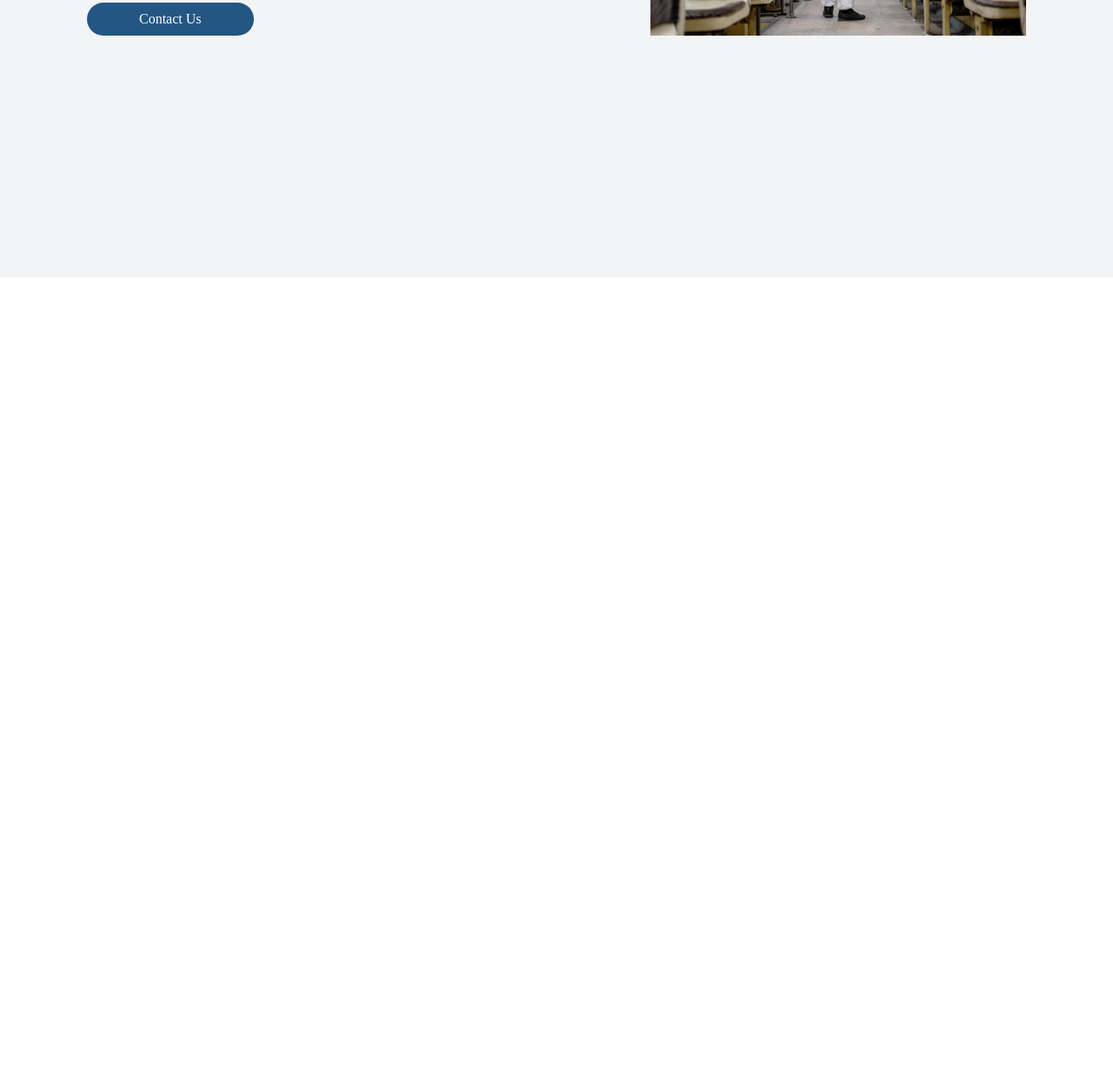
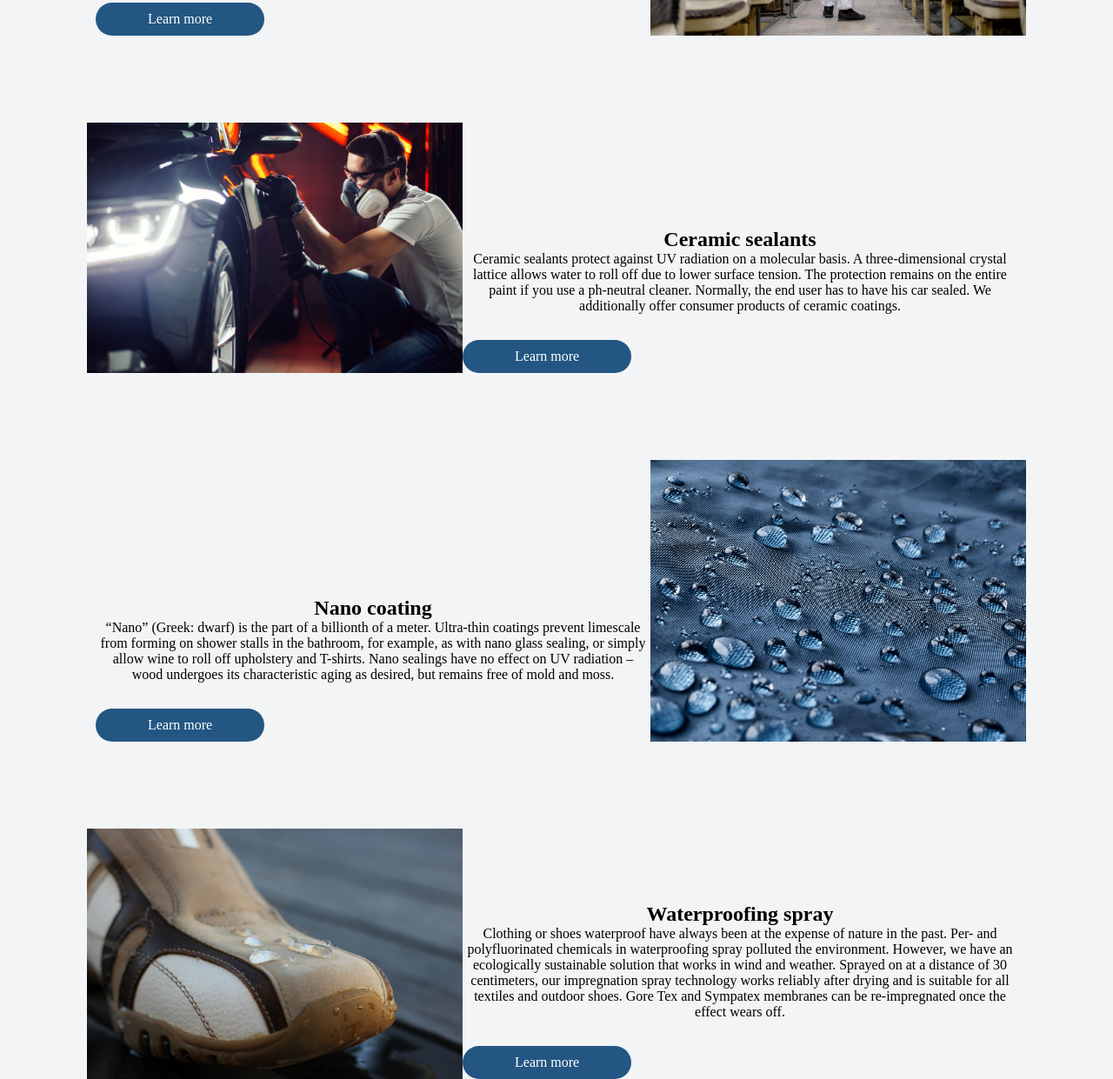
Before and after one commit to MohamedDiaa/Website-project, a plain HTML site: page index.html in a window 1280 px wide. Shown: the part 1627-2868 px from the top of the page at 87% size. Before the commit the page ends 1946 px from the top, so only its background shows below. Drawn offline with Linux system fonts and the light colour scheme.

Commit message:
fill content in section 3

```diff
--- a/index.html
+++ b/index.html
@@ -77,14 +77,74 @@
 
             <div class="Left">
                 <h1>Antimicrobial coatings</h1>
-                <p>The Corona pandemic with increasing confirmed cases challenges us. New hygiene concepts are needed. Before Covid-19 in mid-March, simple cleaning and disinfection was sufficient. But shortly after wiping, new colonization can occur. 99% of the time, a surface is exposed to viruses and germs until the next disinfection occurs. What if there was a surface that could defend itself against certain viruses around the clock? Our antimicrobial coating inactivates the Sars cov-2 coronavirus 10x faster, providing additional protection against the communicable disease.
+                <p>The Corona pandemic with increasing confirmed cases challenges us. New hygiene concepts are needed.
+                    Before Covid-19 in mid-March, simple cleaning and disinfection was sufficient. But shortly after
+                    wiping, new colonization can occur. 99% of the time, a surface is exposed to viruses and germs until
+                    the next disinfection occurs. What if there was a surface that could defend itself against certain
+                    viruses around the clock? Our antimicrobial coating inactivates the Sars cov-2 coronavirus 10x
+                    faster, providing additional protection against the communicable disease.
                 </p>
-                <a class="CustomButton" href="#ContactUs">Contact Us</a>
+                <a class="CustomButton" href="#ContactUs">Learn more</a>
             </div>
 
             <img src="assets/AdobeStock_342983353-1-min.webp" alt="">
         </div>
 
+        <div class="Content">
+
+            <img src="assets/kermikbeschichtung-auto.jpg.pagespeed.ce.AjTXKsgJ2w.jpg" alt="">
+
+            <div class="Right">
+
+                <h1>Ceramic sealants</h1>
+                <p>
+                    Ceramic sealants protect against UV radiation on a molecular basis. A three-dimensional crystal
+                    lattice allows water to roll off due to lower surface tension. The protection remains on the entire
+                    paint if you use a ph-neutral cleaner. Normally, the end user has to have his car sealed. We
+                    additionally offer consumer products of ceramic coatings.
+                </p>
+                <a class="CustomButton" href="#ContactUs">Learn more</a>
+            </div>
+
+
+        </div>
+
+        <div class="Content">
+
+            <div class="Left">
+                <h1>Nano coating</h1>
+                <p>
+                    “Nano” (Greek: dwarf) is the part of a billionth of a meter. Ultra-thin coatings prevent limescale
+                    from forming on shower stalls in the bathroom, for example, as with nano glass sealing, or simply
+                    allow wine to roll off upholstery and T-shirts. Nano sealings have no effect on UV radiation – wood
+                    undergoes its characteristic aging as desired, but remains free of mold and moss.
+                </p>
+                <a class="CustomButton" href="#ContactUs">Learn more</a>
+            </div>
+
+            <img src="assets/versiegelung-nano-ceramic-schutz.jpg.pagespeed.ce.txYEbo6Eiw.jpg" alt="">
+        </div>
+
+        <div class="Content">
+
+            <img src="assets/AdobeStock_94415262-min.jpg.pagespeed.ce.t5r_3Y15PZ.jpg" alt="">
+
+            <div class="Right">
+
+                <h1>Waterproofing spray</h1>
+                <p>
+                    Clothing or shoes waterproof have always been at the expense of nature in the past. Per- and
+                    polyfluorinated chemicals in waterproofing spray polluted the environment. However, we have an
+                    ecologically sustainable solution that works in wind and weather. Sprayed on at a distance of 30
+                    centimeters, our impregnation spray technology works reliably after drying and is suitable for all
+                    textiles and outdoor shoes. Gore Tex and Sympatex membranes can be re-impregnated once the effect
+                    wears off.
+                </p>
+                <a class="CustomButton" href="#ContactUs">Learn more</a>
+            </div>
+
+
+        </div>
     </section>
 
 
--- a/style.css
+++ b/style.css
@@ -123,7 +123,7 @@ img {
 
 .Section3 {
     background-color: #F2F4F5;
-    height: 100vh;
+    /* height: 100vh; */
 
     display: flex;
     flex-direction: column;
@@ -145,6 +145,17 @@ img {
     display: flex;
     flex-direction: column;
     justify-content:flex-end;
+
+    margin-left: 10px;
+}
+
+.Section3 .Content .Right {
+
+    display: flex;
+    flex-direction: column;
+    justify-content:flex-end;
+
+    margin-right: 10px;
 }
 
 .Section3 .Content img {
```
Also changed, not shown: assets/AdobeStock_94415262-min.jpg.pagespeed.ce.t5r_3Y15PZ.jpg (added), assets/kermikbeschichtung-auto.jpg.pagespeed.ce.AjTXKsgJ2w.jpg (added), assets/versiegelung-nano-ceramic-schutz.jpg.pagespeed.ce.txYEbo6Eiw.jpg (added). Lines whose indentation alone changed are shown as unchanged.
